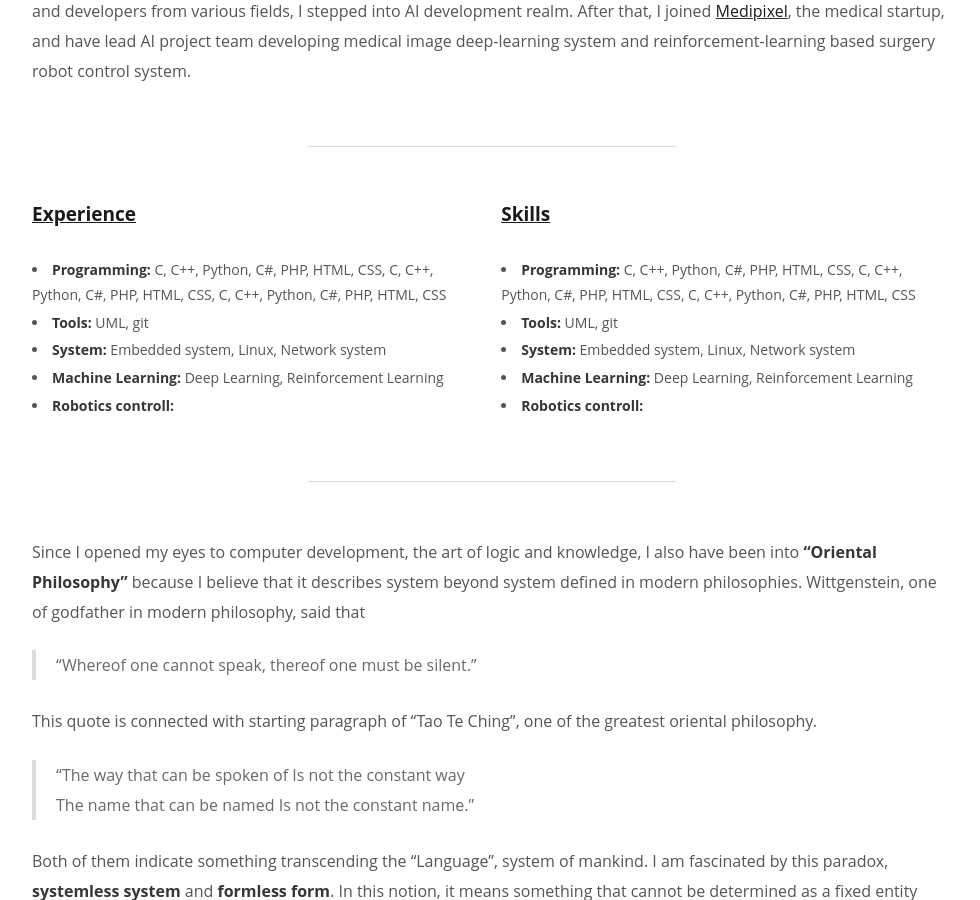
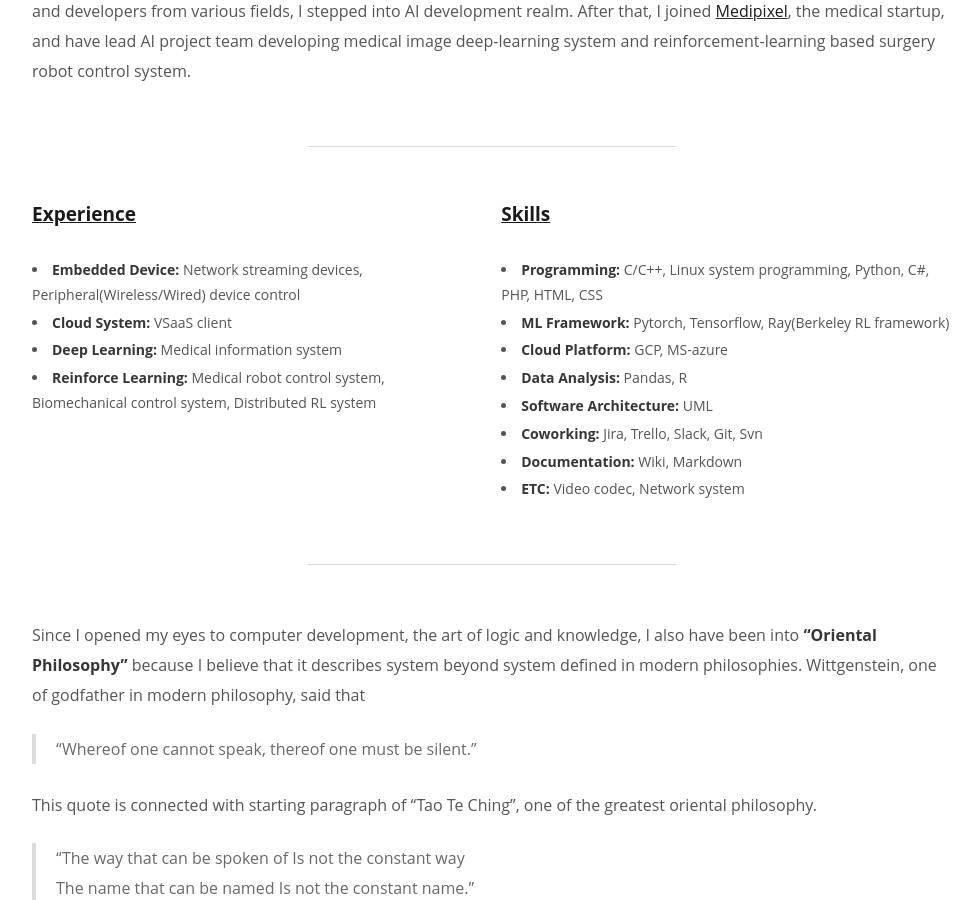
Before and after one commit to HyungKyu-Kim/HyungKyu-Kim.github.io, a Jekyll site: the page built from index.md, in a window 1280 px wide and 900 px high, scrolled down 865 px. Shown: the whole window, without its empty margins (148-1128 px from the left). Built offline with Jekyll 4.4.1, drawn with Linux system fonts in a browser that asks for light colours.

Commit message:
Modify flat posting, modify profile

```diff
--- a/index.md
+++ b/index.md
@@ -23,19 +23,21 @@ After that, I joined [Medipixel](/portfolio#Medipixel), the medical startup, and
 <div class="profile">
     <div class="profile__left">
         <div class="private_info">Experience</div>
-        <li><strong>Programming:</strong> C, C++, Python, C#, PHP, HTML, CSS, C, C++, Python, C#, PHP, HTML, CSS, C, C++, Python, C#, PHP, HTML, CSS</li>
-        <li><strong>Tools:</strong> UML, git</li>
-        <li><strong>System:</strong> Embedded system, Linux, Network system</li>
-        <li><strong>Machine Learning:</strong> Deep Learning, Reinforcement Learning</li>
-        <li><strong>Robotics controll:</strong></li>
+        <li><strong>Embedded Device:</strong> Network streaming devices, Peripheral(Wireless/Wired) device control</li>
+        <li><strong>Cloud System:</strong> VSaaS client</li>
+        <li><strong>Deep Learning:</strong> Medical information system</li>
+        <li><strong>Reinforce Learning:</strong> Medical robot control system, Biomechanical control system, Distributed RL system</li>
     </div>
     <div class="profile__right">
         <div class="private_info">Skills</div>
-        <li><strong>Programming:</strong> C, C++, Python, C#, PHP, HTML, CSS, C, C++, Python, C#, PHP, HTML, CSS, C, C++, Python, C#, PHP, HTML, CSS</li>
-        <li><strong>Tools:</strong> UML, git</li>
-        <li><strong>System:</strong> Embedded system, Linux, Network system</li>
-        <li><strong>Machine Learning:</strong> Deep Learning, Reinforcement Learning</li>
-        <li><strong>Robotics controll:</strong></li>
+        <li><strong>Programming:</strong> C/C++, Linux system programming, Python, C#, PHP, HTML, CSS</li>
+        <li><strong>ML Framework:</strong> Pytorch, Tensorflow, Ray(Berkeley RL framework)</li>
+        <li><strong>Cloud Platform:</strong> GCP, MS-azure</li>
+        <li><strong>Data Analysis:</strong> Pandas, R</li>
+        <li><strong>Software Architecture:</strong> UML</li>
+        <li><strong>Coworking:</strong> Jira, Trello, Slack, Git, Svn</li>
+        <li><strong>Documentation:</strong> Wiki, Markdown</li>
+        <li><strong>ETC:</strong> Video codec, Network system</li>
     </div>
 </div>
 
```
Also changed, not shown: _posts/2019-04-02-NIPS 2018 - AI for Prosthetics Challenge.md (+1 -1 lines), _posts/2019-04-28-Floor flatness measuring device.md (+1 -1 lines), 5 other files.
